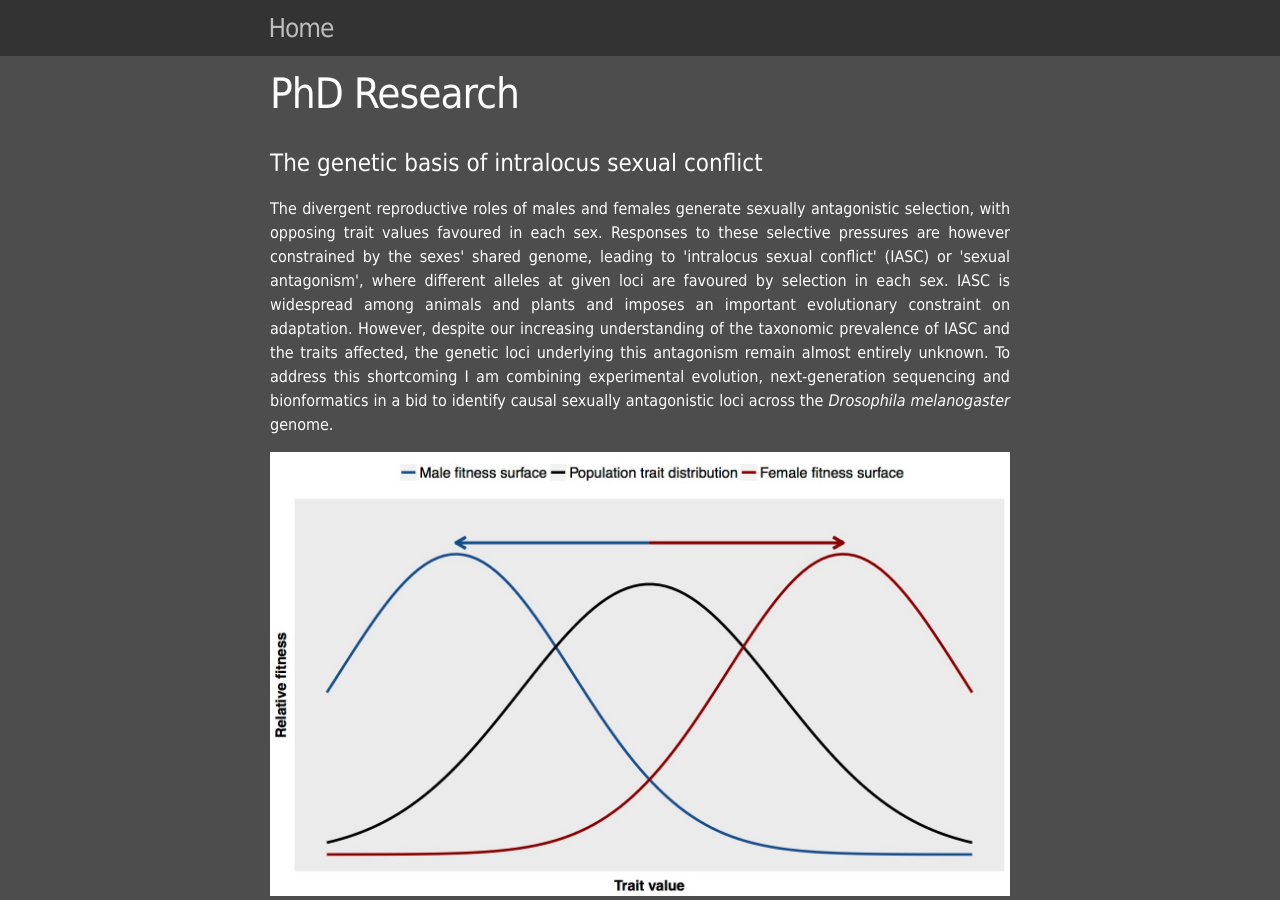
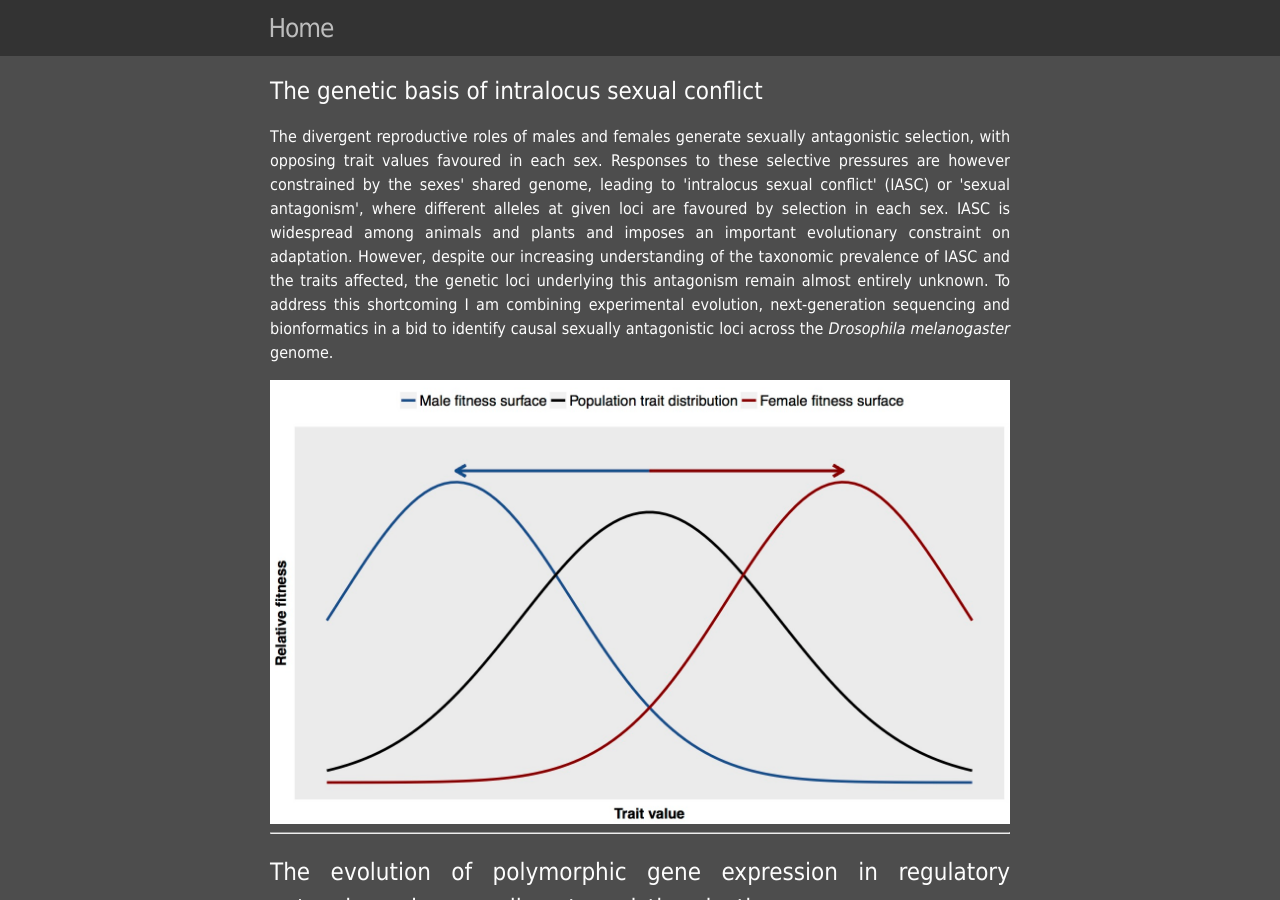
Before and after one commit to Mark-Stephen-Hill/Mark-Stephen-Hill.github.io, a Jekyll site: the page built from phd_research.md, in a window 1280 px wide and 900 px high. Built offline with Jekyll 4.4.1, drawn with Linux system fonts in a browser that asks for light colours.

Commit message:
web - 11

```diff
--- a/phd_research.md
+++ b/phd_research.md
@@ -1,6 +1,5 @@
 ---
 layout: page
-title: PhD Research
 permalink: /phd_research/
 exclude: true
 ---
```
